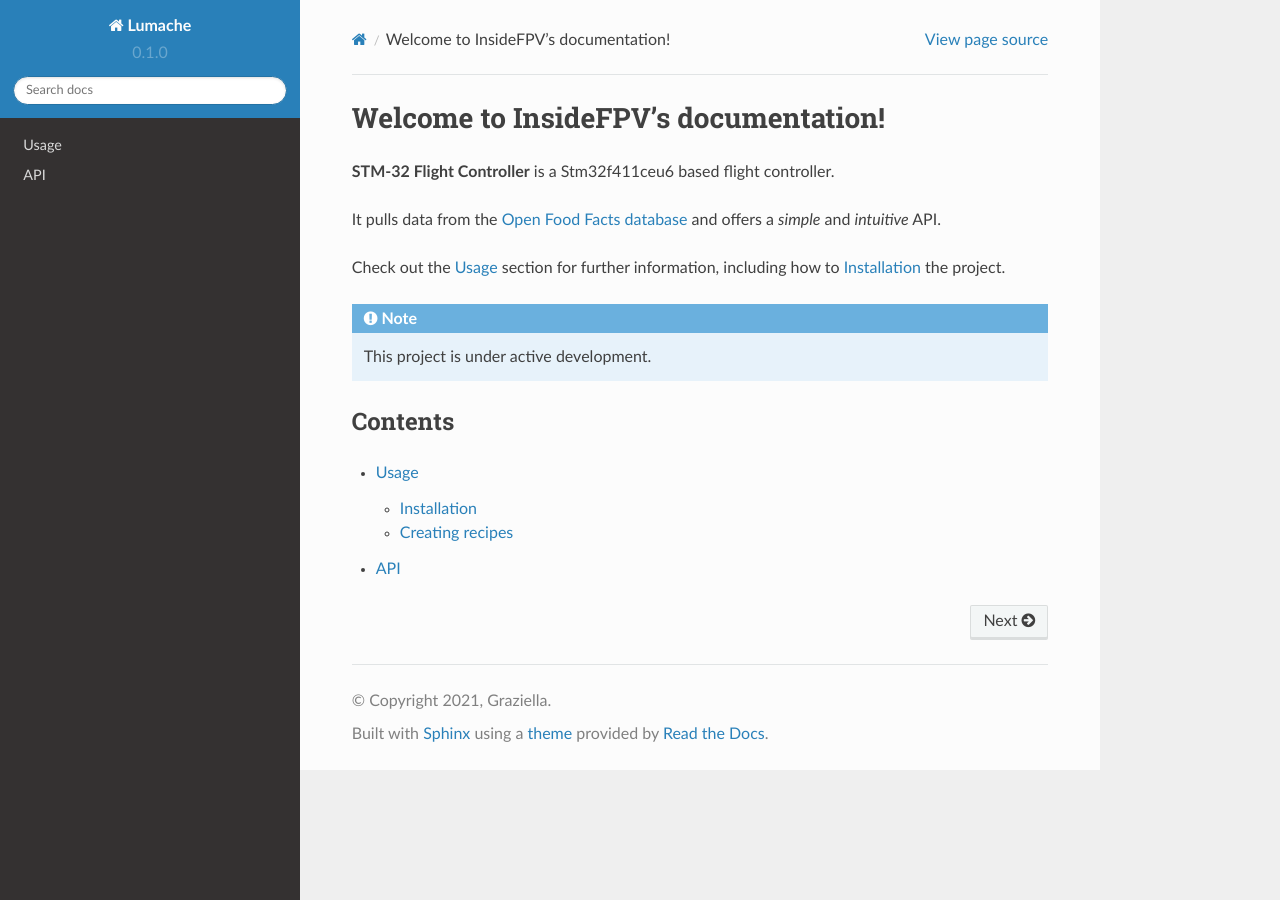
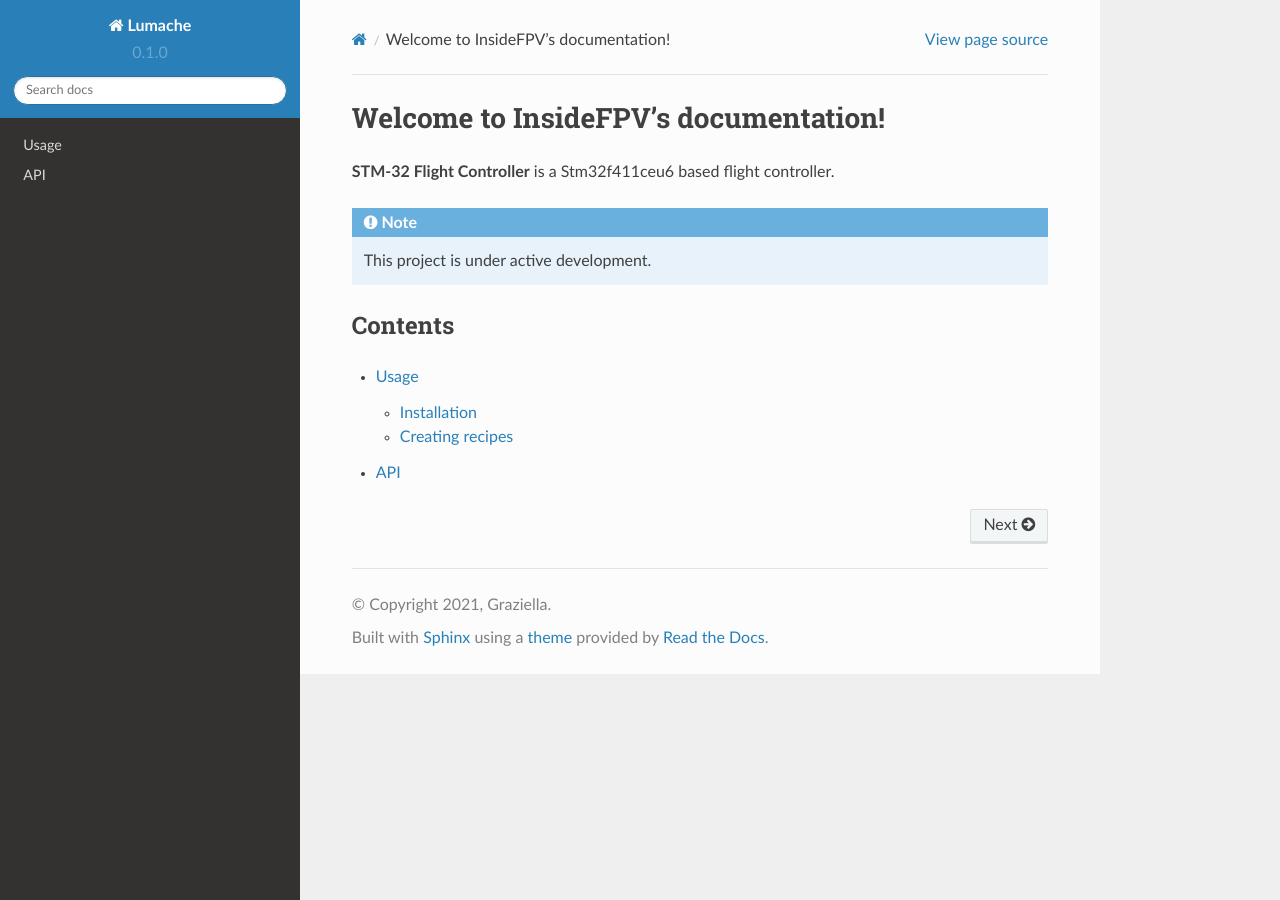
Before and after one commit to Aks132/Flightcontroller, a Sphinx documentation site: the page built from docs/source/index.rst, in a window 1280 px wide. Built offline with Sphinx 7.4.7 and the Read the Docs theme 2.0.0, drawn with Linux system fonts in a browser that asks for light colours.

Commit message:
Update index.rst

```diff
--- a/docs/source/index.rst
+++ b/docs/source/index.rst
@@ -3,11 +3,6 @@ Welcome to InsideFPV's documentation!
 
 **STM-32 Flight Controller** is a Stm32f411ceu6 based flight controller.
 
-It pulls data from the `Open Food Facts database <https://world.openfoodfacts.org/>`_
-and offers a *simple* and *intuitive* API.
-
-Check out the :doc:`usage` section for further information, including
-how to :ref:`installation` the project.
 
 .. note::
 
```
